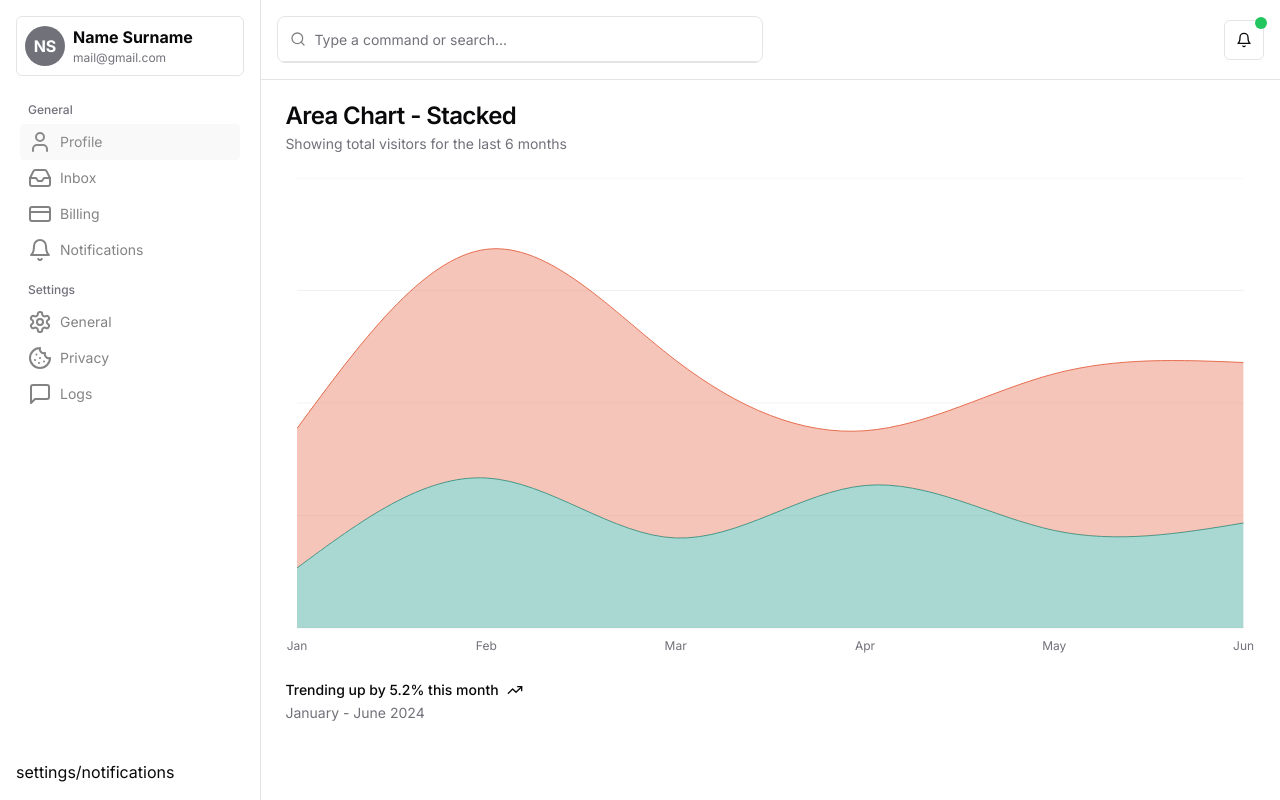
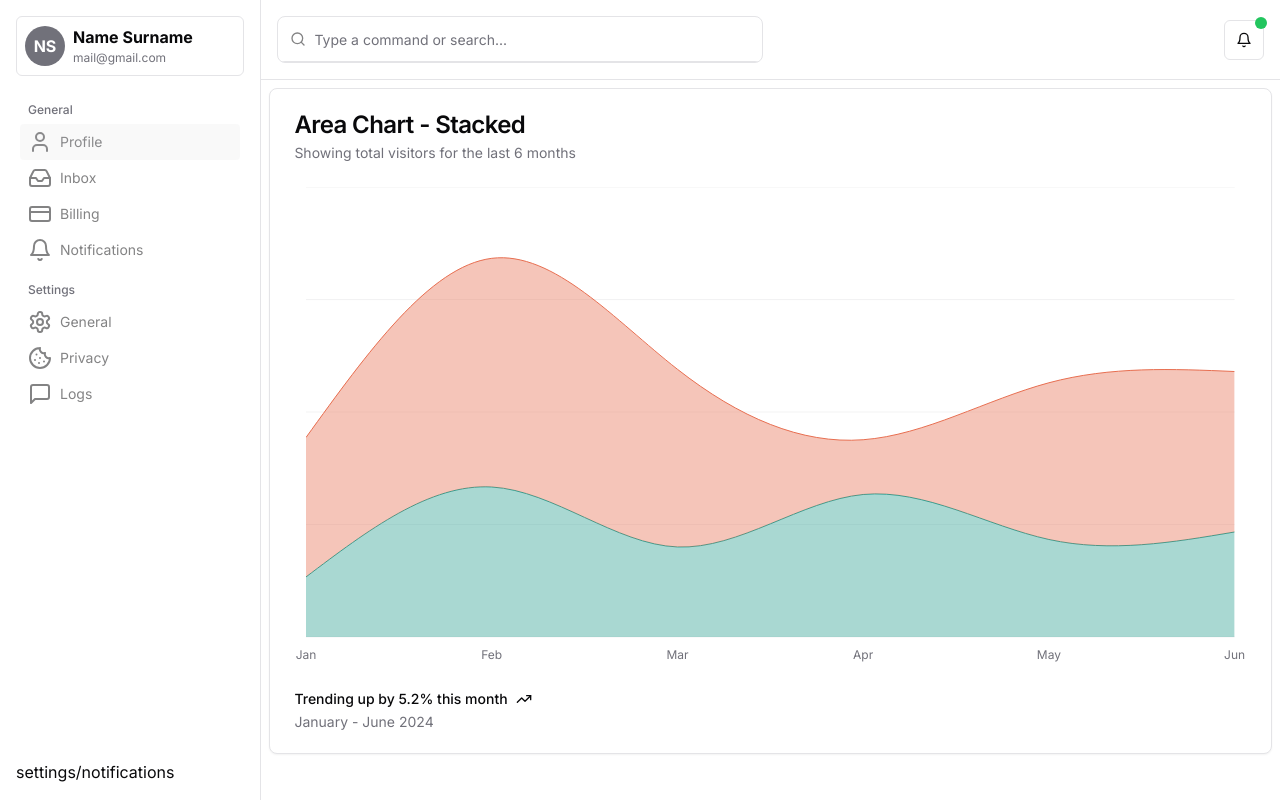
Before and after one commit to boro-dach/dashboard, a Next.js app: page / in a window 1280 px wide. Built offline with nearby package versions, Linux system fonts and the light colour scheme.

Commit message:
little ui improvement

```diff
--- a/app/layout.tsx
+++ b/app/layout.tsx
@@ -22,7 +22,9 @@ export default function RootLayout({
         <Sidebar />
         <main className="grid w-full h-full">
           <Header />
-          {children}
+          <div className="p-2">
+            {children}
+          </div>
         </main>
       </body>
     </html>
--- a/components/Charts/General.tsx
+++ b/components/Charts/General.tsx
@@ -39,7 +39,7 @@ const chartConfig = {
 
 export function General() {
   return (
-      <Card className="shadow-none border-none">
+      <Card>
         <CardHeader>
           <CardTitle>Area Chart - Stacked</CardTitle>
           <CardDescription>
```
